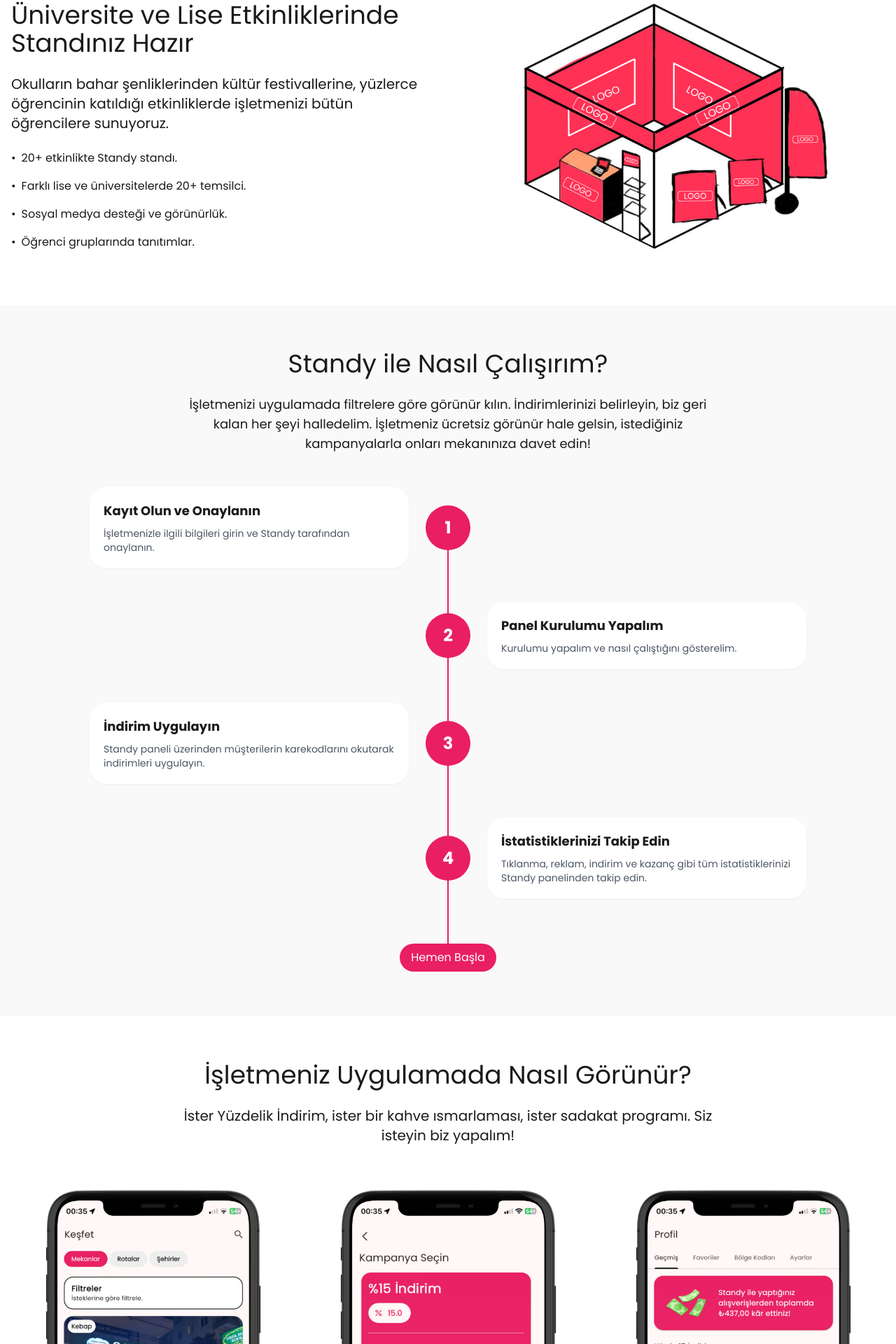
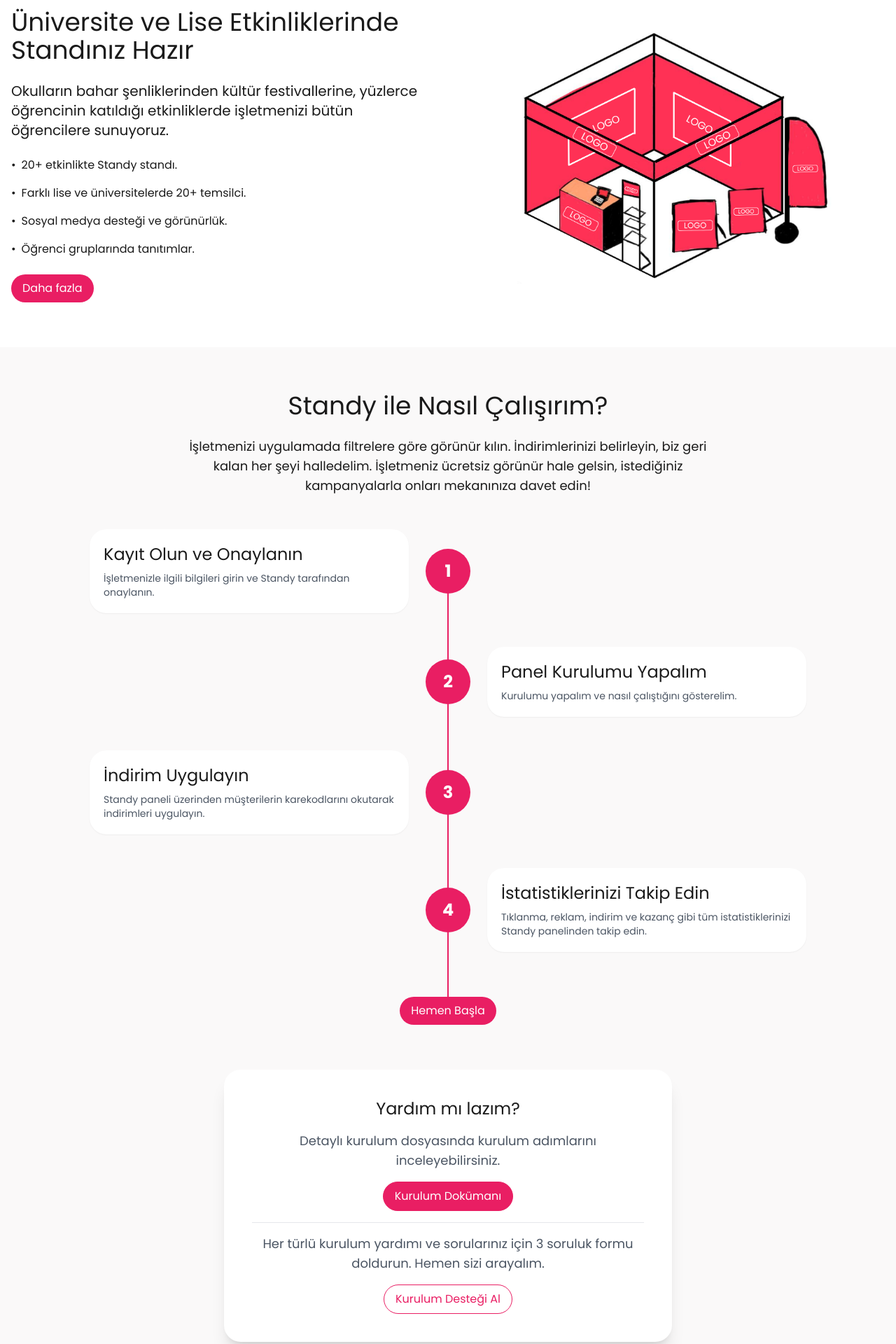
Before and after one commit to abdullahcat/standy-routes-website, a Next.js app: page /business in a window 1280 px wide. Shown: the part 1738-3658 px from the top of the page at 70% size. Built offline with nearby package versions, Linux system fonts and the light colour scheme; a web font is replaced by a local one.

Commit message:
business page update

```diff
--- a/src/components/business/cta.tsx
+++ b/src/components/business/cta.tsx
@@ -3,7 +3,7 @@
 function BusinessCTA() {
     return (
         <section
-            className="overflow-hidden bg-[url(https://images.unsplash.com/photo-1585518419759-7fe2e0fbf8a6?q=80&w=2824&auto=format&fit=crop&ixlib=rb-4.0.3&ixid=M3wxMjA3fDB8MHxwaG90by1wYWdlfHx8fGVufDB8fHx8fA%3D%3D)] bg-cover bg-top bg-no-repeat"
+            className="overflow-hidden bg-[url(https://images.pexels.com/photos/1307698/pexels-photo-1307698.jpeg)] bg-cover bg-center bg-no-repeat"
         >
             <div className="bg-black/25 text-white/90">
 
--- a/src/components/footer.tsx
+++ b/src/components/footer.tsx
@@ -61,7 +61,7 @@
                 </div>
                 <hr className="my-6   sm:mx-auto  border-gray-700 lg:my-8" />
                 <div className="sm:flex sm:items-center sm:justify-between">
-                    <span className="text-sm  sm:text-center ">© 2025 <a href="https://artesdeilusion.com/" className="hover:underline">Artes de ilusion™</a>. Tüm Hakları Saklıdır.
+                    <span className="text-sm  sm:text-center ">© 2025 Standy Technologies™. Tüm Hakları Saklıdır.
                     </span>
                     <div className="flex mt-4 space-x-5 sm:justify-center sm:mt-0">
                         <a href="https://www.instagram.com/standyturkiye" className=" hover:text-rose-red">
--- a/src/pages/business.tsx
+++ b/src/pages/business.tsx
@@ -70,7 +70,10 @@
                 <div className="w-full">
                     <div className="text-center mb-12">
                         <h2 className="text-4xl mx-2 mb-4">
-                            İşletmeniz için o kadar çok şey yapıyoruz ki ekrana sığmadı!
+                            İşletmeniz için o kadar çok şey yapıyoruz ki  <span className="before:block before:absolute before:-inset-1 before:-skew-y-1 before:bg-standy-pink relative inline-block">
+                            <span className="relative text-white"> ekrana sığmadı!
+                            </span>
+                        </span>
                         </h2>
                         <p className="text-xl text-gray-600 max-w-3xl mx-auto">
                             Standy, sadece indirim sunmaz. Size müşteri getirir, görünürlük sağlar ve
@@ -78,9 +81,9 @@
                         </p>
                     </div>
 
-                    <div className="w-full overflow-hidden relative pt-4">
+                    <div className="w-full overflow-hidden relative h-64 pt-4">
                         <motion.div
-                            className="flex space-x-8 px-4"
+                            className="flex space-x-8 px-4 "
                             animate={{
                                 x: [0, -2000]
                             }}
@@ -91,8 +94,8 @@
                             }}
                         >
                             {[...features, ...features, ...features].map((feature, index) => (
-                                <div key={index} className="flex-shrink-0 w-72  ">
-                                    <div className="bg-white rounded-2xl   p-6 hover:bg-mimi-pink transition-shadow duration-300 h-full flex flex-col">
+                                <div key={index} className="flex-shrink-0 w-72 ">
+                                    <div className="bg-white rounded-2xl transform duration-300 hover:scale-105   p-6 hover:bg-mimi-pink     h-full flex flex-col">
                                         <div className="w-14 h-14 mb-6 flex items-center justify-center rounded-full bg-standy-pink text-white flex-shrink-0">
                                             {feature.icon}
                                         </div>
@@ -136,6 +139,14 @@
                                     <span className="mr-2">•</span>
                                     Öğrenci gruplarında tanıtımlar.
                                 </li>
+                                <div className="flex pt-2 justify-start gap-4">
+                                <Link
+                                    href="/sponsors"
+                                     className="inline-flex items-center gap-2 bg-standy-pink text-white px-4 py-2 rounded-full hover:bg-standy-dark-pink transition-colors duration-300"
+                                >
+                                    <span className=" ">Daha fazla</span>
+                                </Link>
+                            </div>
                             </ul>
                         </div>
                         <div className="relative h-96">
@@ -169,7 +180,7 @@
                         <div className="flex flex-col md:flex-row items-center mb-12 relative">
                             <div className="flex-1 order-2 md:order-1">
                                 <div className="bg-white p-5 rounded-3xl shadow-sm mr-6">
-                                    <h3 className="text-lg font-semibold mb-2">Kayıt Olun ve Onaylanın</h3>
+                                    <h3 className="text-2xl mb-2">Kayıt Olun ve Onaylanın</h3>
                                     <p className="text-gray-600 text-sm">İşletmenizle ilgili bilgileri girin ve Standy tarafından onaylanın.</p>
                                 </div>
                             </div>
@@ -183,8 +194,9 @@
                             <div className="w-16 h-16 rounded-full bg-standy-pink text-white flex items-center justify-center text-2xl font-bold z-10 order-1 md:order-2 mb-4 md:mb-0">2</div>
                             <div className="flex-1 order-2 md:order-3">
                                 <div className="bg-white p-5 rounded-3xl shadow-sm ml-6">
-                                    <h3 className="text-lg font-semibold mb-2">Panel Kurulumu Yapalım</h3>
+                                    <h3 className="text-2xl mb-2">Panel Kurulumu Yapalım</h3>
                                     <p className="text-gray-600 text-sm">Kurulumu yapalım ve nasıl çalıştığını gösterelim.</p>
+
                                 </div>
                             </div>
                         </div>
@@ -193,8 +205,9 @@
                         <div className="flex flex-col md:flex-row items-center mb-12 relative">
                             <div className="flex-1 order-2 md:order-1">
                                 <div className="bg-white p-5 rounded-3xl shadow-sm mr-6">
-                                    <h3 className="text-lg font-semibold mb-2">İndirim Uygulayın</h3>
+                                    <h3 className="text-2xl   mb-2">İndirim Uygulayın</h3>
                                     <p className="text-gray-600 text-sm">Standy paneli üzerinden müşterilerin karekodlarını okutarak indirimleri uygulayın.</p>
+
                                 </div>
                             </div>
                             <div className="w-16 h-16 rounded-full bg-standy-pink text-white flex items-center justify-center text-2xl font-bold z-10 order-1 md:order-2 mb-4 md:mb-0">3</div>
@@ -207,7 +220,7 @@
                             <div className="w-16 h-16 rounded-full bg-standy-pink text-white flex items-center justify-center text-2xl font-bold z-10 order-1 md:order-2 mb-4 md:mb-0">4</div>
                             <div className="flex-1 order-2 md:order-3">
                                 <div className="bg-white p-5 rounded-3xl shadow-sm ml-6">
-                                    <h3 className="text-lg font-semibold mb-2">İstatistiklerinizi Takip Edin</h3>
+                                    <h3 className="text-2xl   mb-2">İstatistiklerinizi Takip Edin</h3>
                                     <p className="text-gray-600 text-sm">Tıklanma, reklam, indirim ve kazanç gibi tüm istatistiklerinizi Standy panelinden takip edin.</p>
                                 </div>
                             </div>
@@ -223,9 +236,39 @@
                                 <span className=" ">Hemen Başla</span>
                             </Link>
                         </div>
+
                     </div>
                 </div>
+                <div className="mt-16 text-center space-y-4 max-w-screen-sm sm:mx-auto mx-4 p-10 rounded-3xl shadow-xl  bg-white">
+                <h3 className="text-2xl  ">Yardım mı lazım?</h3>
+                <p className="text-lg text-gray-600">
+                                Detaylı kurulum dosyasında kurulum adımlarını inceleyebilirsiniz.
+                            </p>
+                            <div className="flex justify-center gap-4">
+                                <Link
+                                    href="https://standy.gitbook.io/standy-isletme-paneli/"
+                                    target="_blank"
+                                    className="inline-flex items-center gap-2 border hover:border-standy-dark-pink border-standy-pink bg-standy-pink text-white px-4 py-2 rounded-full hover:bg-standy-dark-pink transition-colors duration-300"
+                                >
+                                    <span className=" ">Kurulum Dokümanı</span>
+                                </Link>
+                            </div>
+                            <hr />
+                            <p className="text-lg text-gray-600 mt-8">
+                                Her türlü kurulum yardımı ve sorularınız için 3 soruluk formu doldurun. Hemen sizi arayalım.
+                            </p>
+
+                                <Link
+                                    href="https://tally.so/r/wgg54O"
+                                    target="_blank"
+                                    className="inline-flex items-center gap-2 border border-standy-pink text-standy-pink px-4 py-2 rounded-full hover:bg-standy-pink hover:text-white transition-colors duration-300"
+                                >
+                                    <span className=" ">Kurulum Desteği Al</span>
+                                </Link>
+                         </div>
             </section>
+                        {/* Setup Documentation Section */}
+
 
             {/* App Showcase Section */}
             <section className="py-16  ">
```
